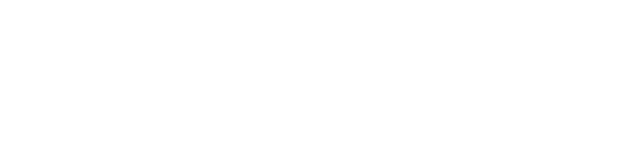
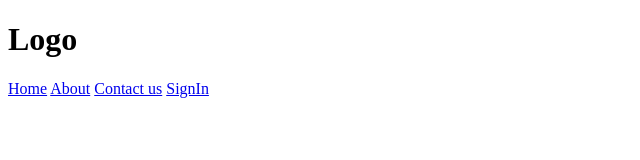
Before and after one commit to jiresnodem/project1, a plain HTML site: page index.html in a window 1280 px wide. Shown: the whole page, without its empty margins (0-640 px from the left). Drawn offline with Linux system fonts and the light colour scheme.

Commit message:
make header

```diff
--- a/index.html
+++ b/index.html
@@ -8,5 +8,15 @@
 		<meta name="viewport" content="width=device-width, initial-scale=1.0" />
 		<title>Document</title>
 	</head>
-	<body></body>
+	<body>
+		<header>
+			<h1>Logo</h1>
+			<nav>
+				<a href="#">Home</a>
+				<a href="#">About</a>
+				<a href="#">Contact us</a>
+				<a href="#">SignIn</a>
+			</nav>
+		</header>
+	</body>
 </html>
```
